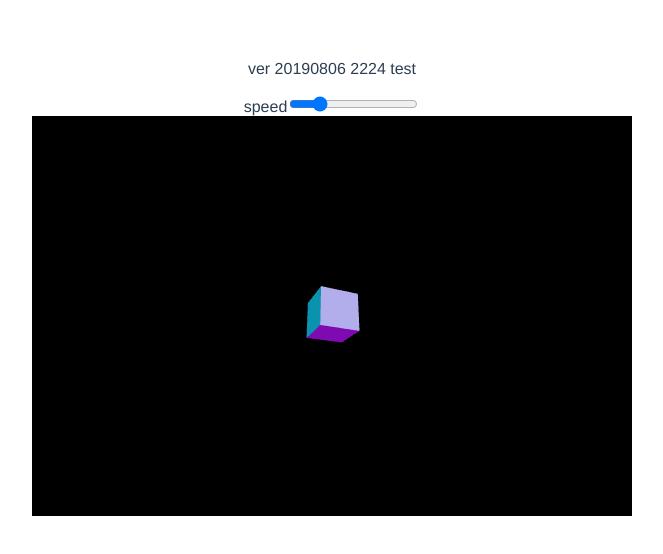
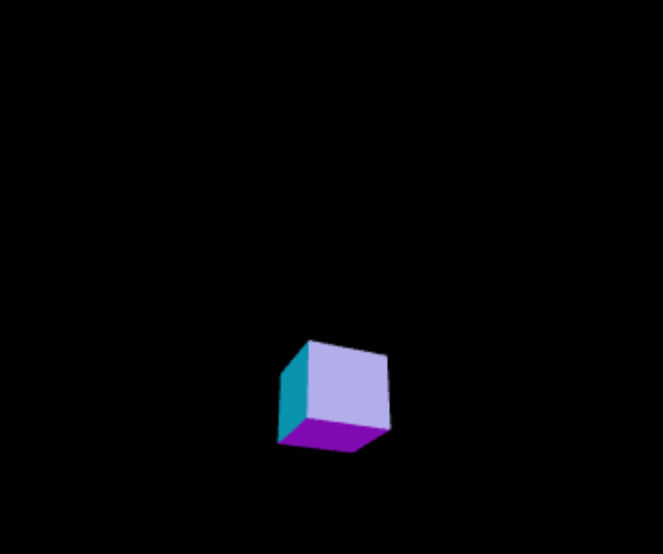
Before and after one commit to nonchang-net/20190804_three_js_and_vue_ts, a Vue app: page / in a window 1280 px wide. Shown: the top 554 px of the page, without its empty margins (308-971 px from the left). Built offline with nearby package versions, Linux system fonts and the light colour scheme; no server answers.

Commit message:
Threeのビューを全画面化しておく

```diff
--- a/src/components/ThreeView.vue
+++ b/src/components/ThreeView.vue
@@ -3,7 +3,16 @@
 </template>
 
 
-<style></style>
+<style lang="scss">
+canvas{
+	position : absolute;
+	width : 100%;
+	height : 100%;
+	left : 0 ;
+	top : 0 ;
+}
+
+</style>
 
 <script lang="ts">
 /*
```
